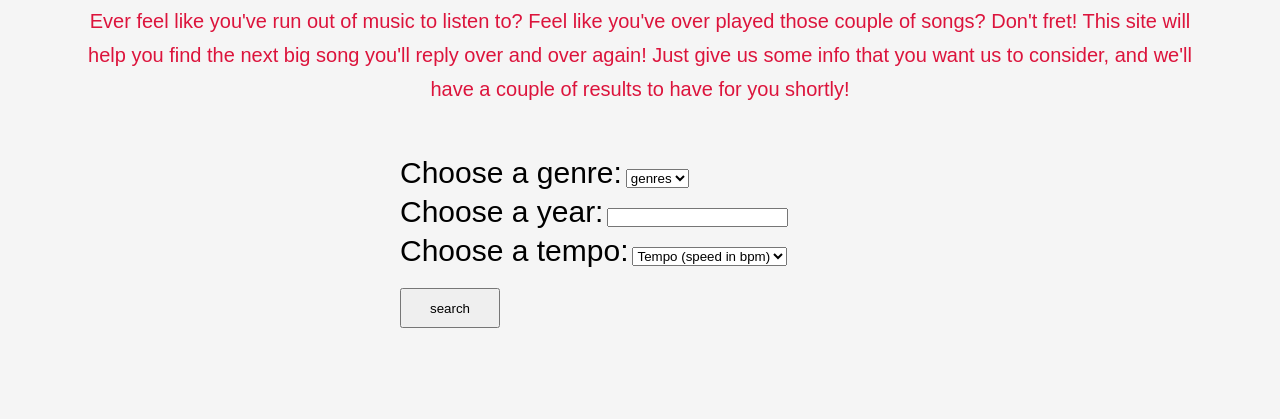
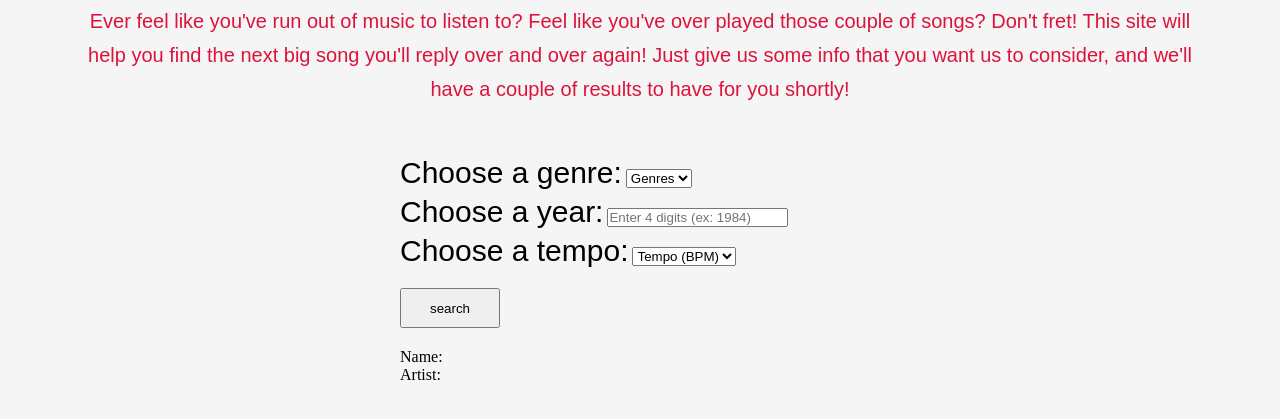
Before and after one commit to JB4lt98/Song-Recs, a plain HTML site: page index.html in a window 1280 px wide. Shown: the part 157-576 px from the top of the page. Drawn offline with Linux system fonts and the light colour scheme.

Commit message:
Update index.html
test 2

```diff
--- a/index.html
+++ b/index.html
@@ -29,20 +29,20 @@
     <div>
         <label class="labelStyle" for="genre">Choose a genre:</label>
             <select name="genres" id="genres">
-                <option value="genre">genres</option>
+                <option value="genre">Genres</option>
             </select>
     </div>
 
     <div>
         <label class="labelStyle" for="year">Choose a year:</label>
-        <input name="years" id="years">
+        <input name="years" id="years" placeholder="Enter 4 digits (ex: 1984)">
         </input>
     </div>
 
     <div>
         <label class="labelStyle" for="speed">Choose a tempo:</label>
             <select name="speeds" id="speeds">
-                <option value="speed">Tempo (speed in bpm)</option>
+                <option value="speed">Tempo (BPM)</option>
             </select>
     </div>
     <block>
@@ -53,7 +53,10 @@
 
     <div class="container">
         <!-- Image placeholder -->
-        <img src="https://via.placeholder.com/150" alt="Placeholder Image" id="image-placeholder">
+        <figure id="song-info" class="theFig">
+            <img src="https://via.placeholder.com/150" alt="Placeholder Image" id="image-placeholder">
+            <figcaption>Name: <br> Artist: </figcaption>
+        </figure>
 
         <!-- Placeholder for the list -->
         <div id="results-box" class="hidden">
@@ -61,6 +64,9 @@
                 <li>Result 1</li>
                 <li>Result 2</li>
                 <li>Result 3</li>
+                <li>Result 4</li>
+                <li>Result 5</li>
+                <li>Result 6</li>
             </ul>
         </div>
         <script>
```
